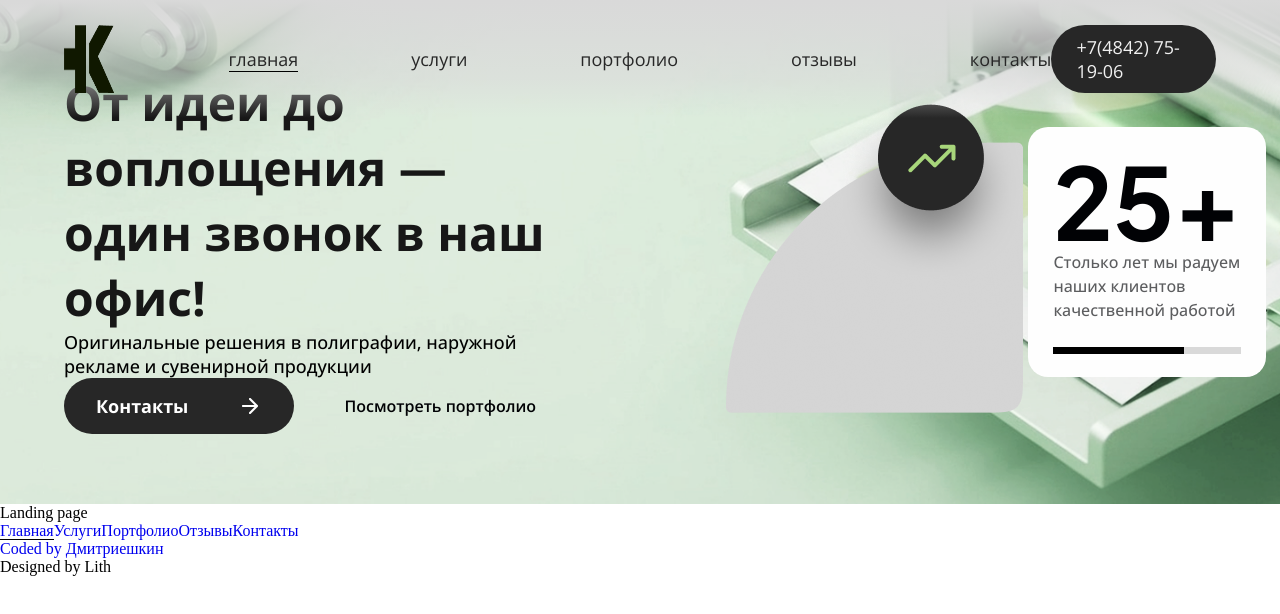
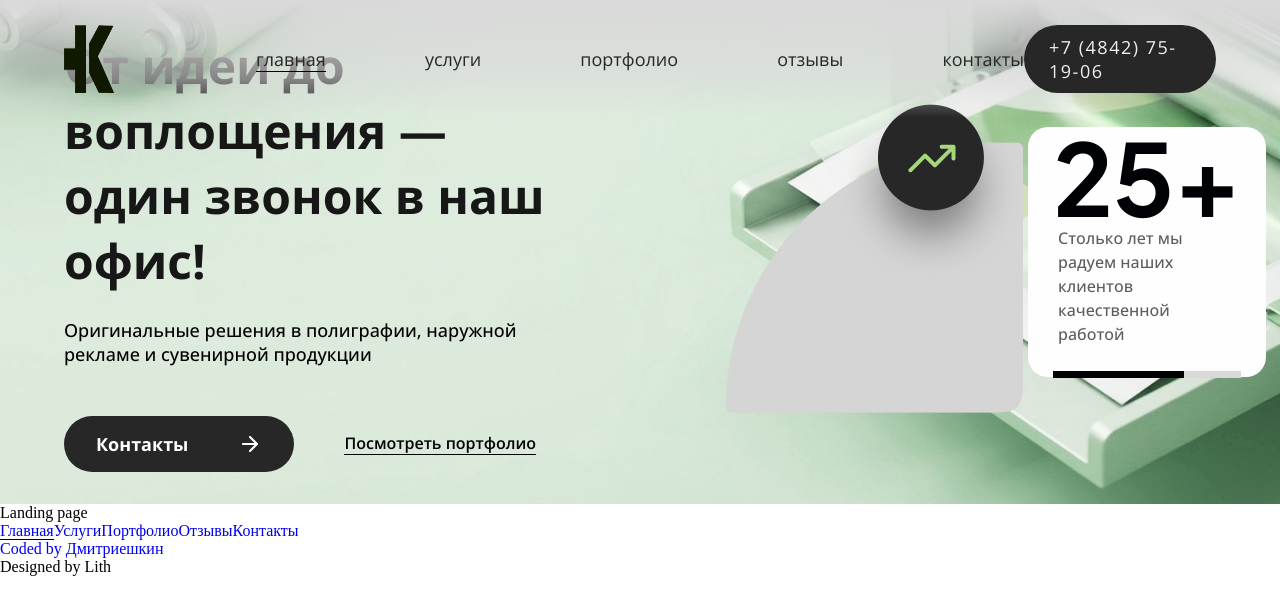
Before and after one commit to Misha468/creative-plus, a React (Vite) app: page / in a window 1280 px wide. Shown: the top 614 px of the page. Built offline with nearby package versions, Linux system fonts and the light colour scheme.

Commit message:
header update

```diff
--- a/src/layout/Header/Header.tsx
+++ b/src/layout/Header/Header.tsx
@@ -2,13 +2,30 @@ import Navigation from "./components/navigation";
 import HeaderBackground from "../../static/images/landing-background.png";
 import StatisticIcon from "../../static/images/statistic.png";
 import ArrorIcon from "../../static/icons/arrow-right.png";
-import { NavLink } from "react-router-dom";
+import { NavLink, useLocation } from "react-router-dom";
+import { useEffect, useState } from "react";
 
 export default function Header() {
+  const [page, setPage] = useState<string>("");
+  const location = useLocation();
+  const getPage = async () => {
+    switch (location.pathname) {
+      case "/":
+        setPage("landing");
+        break;
+      default:
+        setPage("");
+        break;
+    }
+  };
+  useEffect(() => {
+    getPage();
+  });
   return (
     <header>
       <Navigation />
       {/* Header background */}
+      {page === "landing" ? (
         <aside id="header-background-wrapper">
           <img
             src={HeaderBackground}
@@ -33,7 +50,11 @@ export default function Header() {
                   Контакты
                   <img src={ArrorIcon} alt="Иконка стрелочки" />
                 </NavLink>
-              <NavLink to={"/портфолио"} className="links" id="underlined-link">
+                <NavLink
+                  to={"/портфолио"}
+                  className="links"
+                  id="underlined-link"
+                >
                   Посмотреть портфолио
                 </NavLink>
               </div>
@@ -57,6 +78,9 @@ export default function Header() {
             </section>
           </div>
         </aside>
+      ) : (
+        <div id="header-block"></div>
+      )}
     </header>
   );
 }
--- a/src/layout/Header/components/navigation.tsx
+++ b/src/layout/Header/components/navigation.tsx
@@ -21,7 +21,7 @@ export default function Navigation() {
         ))}
       </section>
       <section id="header-phone-wrapper">
-        <p id="header-phone-link">+7(4842) 75-19-06</p>
+        <p id="header-phone-link">+7 (4842) 75-19-06</p>
       </section>
     </aside>
   );
--- a/src/styles/consts.css
+++ b/src/styles/consts.css
@@ -87,6 +87,10 @@ body,
   align-items: center;
   font-family: var(--sans-b);
   font-size: 18px;
+  transition: all 0.5s ease;
+}
+#to-contact-button:hover {
+  scale: 1.05;
 }
 #logo-image {
   width: 50px;
@@ -110,12 +114,12 @@ body,
   background-color: var(--gray);
   cursor: pointer;
   transition: all 0.5s ease;
+  letter-spacing: 1.5px;
 }
 .active {
   border-bottom: 1px var(--black) solid;
 }
 #header-phone-link:hover {
-  color: var(--green);
   scale: 1.05;
 }
 .header-thesis-title {
@@ -145,6 +149,7 @@ body,
   font-size: 16px;
   line-height: 150%;
   color: var(--custom-gray);
+  width: 95%;
 }
 #line-wrapper {
   width: 100%;
@@ -166,14 +171,27 @@ body,
   font-family: var(--sans-m);
   color: var(--black);
   font-size: 18px;
+  width: 500px;
 }
 #header-thesis-buttons-wrapper {
   display: flex;
   align-items: center;
   gap: 50px;
+  margin-top: 25px;
 }
 .links {
   font-size: 16px;
   font-family: var(--sans-sb);
   color: var(--custom-black);
+  transition: all 0.5s ease;
 }
+.links:hover {
+  transform: translateY(-2px);
+}
+#underlined-link {
+  border-bottom: 1px solid var(--custom-black);
+}
+#header-block {
+  width: 100%;
+  height: 100px;
+}
--- a/src/styles/media.css
+++ b/src/styles/media.css
@@ -24,7 +24,7 @@
     align-items: center;
   }
   #header-navigation-menu {
-    width: 100%;
+    width: 80%;
     display: flex;
     justify-content: space-between;
     align-items: center;
@@ -59,6 +59,11 @@
   #header-inner-background-right-side {
     width: 42.5%;
   }
+  #header-inner-background-left-side {
+    display: flex;
+    flex-direction: column;
+    gap: 25px;
+  }
   #header-inner-background-right-side {
     display: flex;
     justify-content: space-between;
```
Lines whose indentation alone changed are shown as unchanged.
